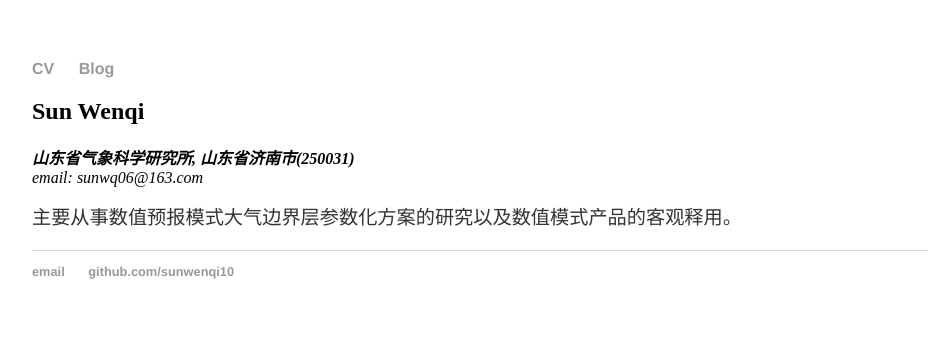
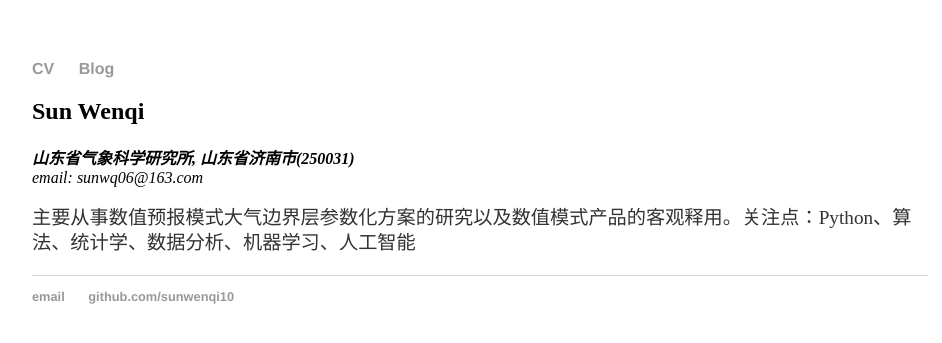
Before and after one commit to sunwenqi10/sunwenqi10.github.io, a Jekyll site: the page built from index.html, in a window 1280 px wide. Shown: the top 343 px of the page, without its empty margins (160-1102 px from the left). Built offline with Jekyll 4.4.1, drawn with Linux system fonts in a browser that asks for light colours.

Commit message:
Update index.html

```diff
--- a/index.html
+++ b/index.html
@@ -11,6 +11,6 @@ title: Sun Wenqi's Blog
 		</address>
 	</div>
 	<p>
-	主要从事数值预报模式大气边界层参数化方案的研究以及数值模式产品的客观释用。
+	主要从事数值预报模式大气边界层参数化方案的研究以及数值模式产品的客观释用。关注点：Python、算法、统计学、数据分析、机器学习、人工智能
 	</p>
 </div>
```
